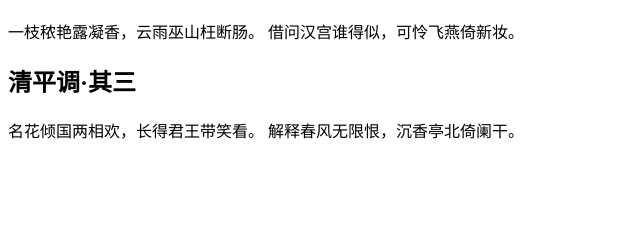
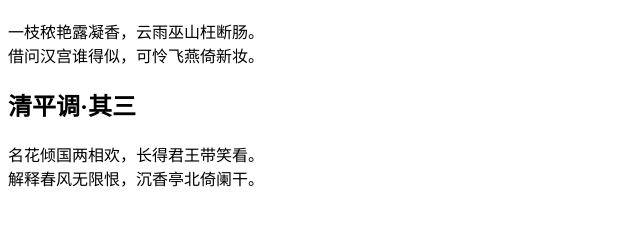
Before and after one commit to HungLuoQi/hw, a plain HTML site: page exe03/index.html in a window 1280 px wide. Shown: the part 212-438 px from the top of the page, without its empty margins (0-640 px from the left). Drawn offline with Linux system fonts and the light colour scheme.

Commit message:
exe03 v01

```diff
--- a/exe03/index.html
+++ b/exe03/index.html
@@ -11,14 +11,14 @@
             </pre>
             <h1>清平调·其二</h1>
             <p>
-                一枝秾艳露凝香，云雨巫山枉断肠。
+                一枝秾艳露凝香，云雨巫山枉断肠。<br>
                 借问汉宫谁得似，可怜飞燕倚新妆。
             </p>
 
             <section>
                 <h1>清平调·其三</h1>
                 <p>
-                    名花倾国两相欢，长得君王带笑看。
+                    名花倾国两相欢，长得君王带笑看。<br>
                     解释春风无限恨，沉香亭北倚阑干。
                 </p>
             </section>
```
